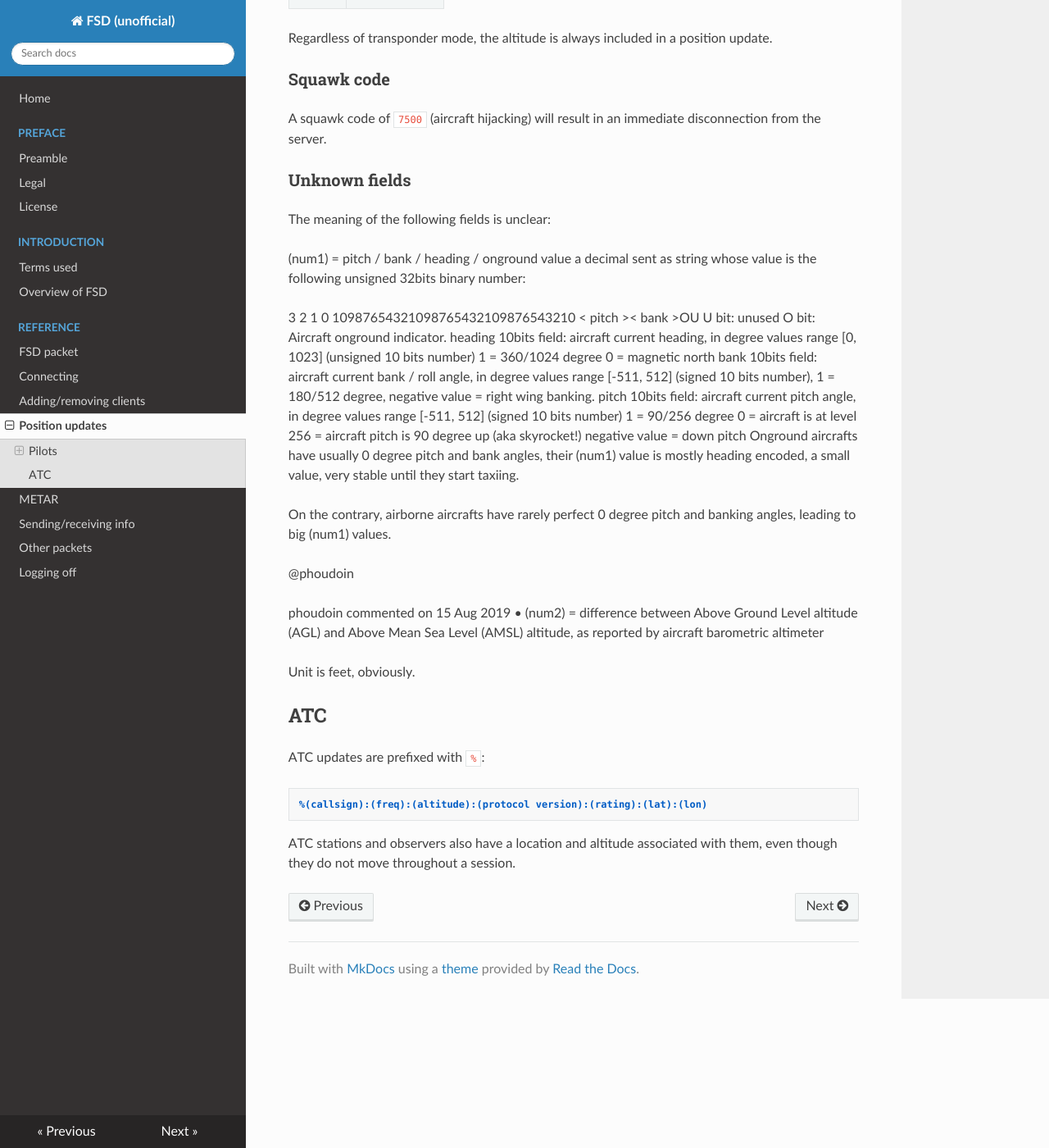
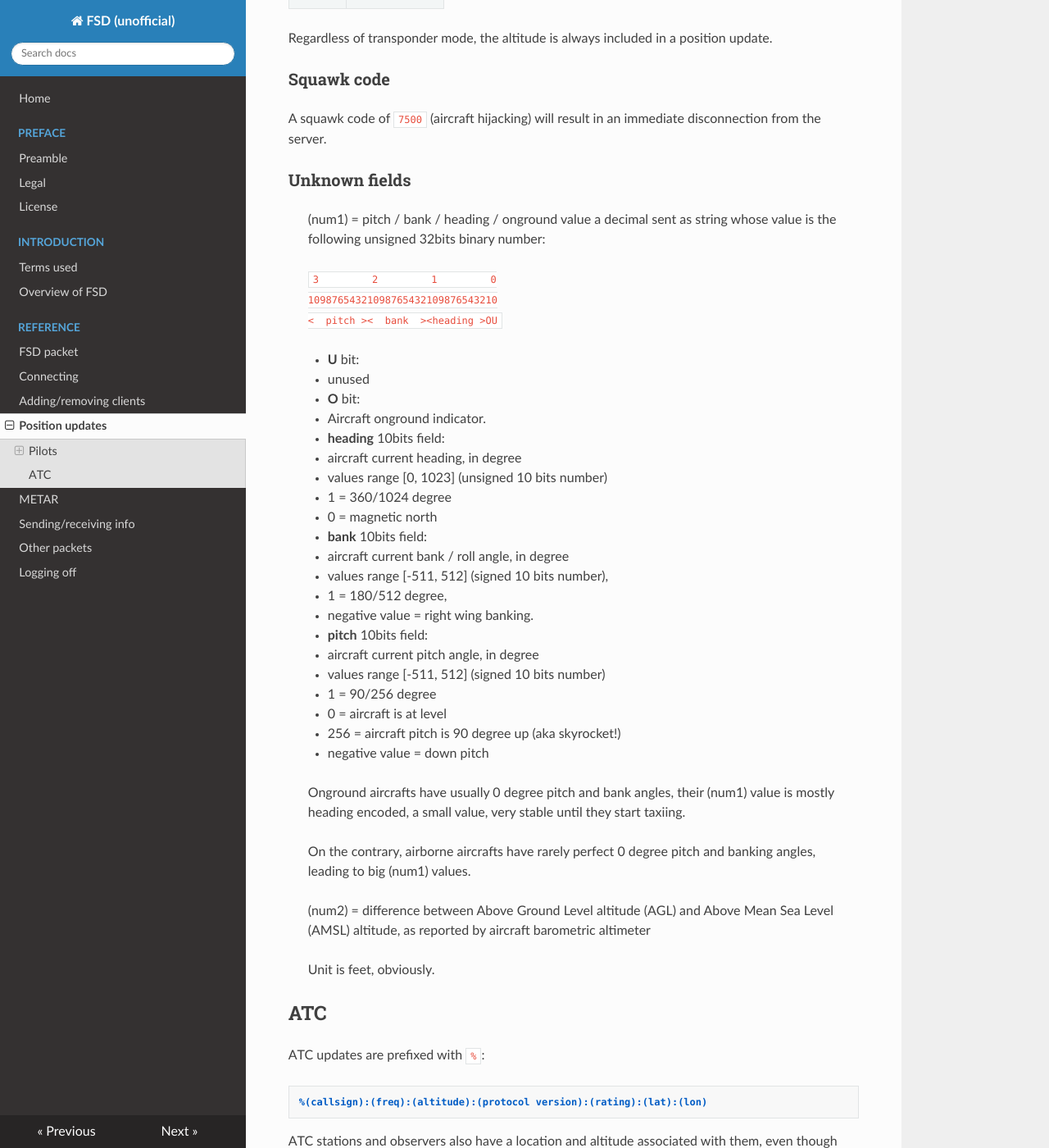
Before and after one commit to norrisng/fsd-doc, an MkDocs documentation site: the page built from docs/api/pos.md, in a window 1280 px wide and 1400 px high, scrolled down 598 px. Shown: the whole window at 82% size. Built offline with MkDocs 1.6.1, drawn with Linux system fonts in a browser that asks for light colours; nearby versions of some CDN libraries; old or Windows-style settings are respelled for this version of MkDocs.

Commit message:
Update pos.md

````diff
--- a/docs/api/pos.md
+++ b/docs/api/pos.md
@@ -30,47 +30,49 @@
 
 ### Unknown fields ###
 
-The meaning of the following fields is unclear:
+> (num1) = pitch / bank / heading / onground value
+> a decimal sent as string whose value is the following unsigned 32bits binary number:
+>
+> ```
+>  3         2         1         0
+> 10987654321098765432109876543210
+> <  pitch ><  bank  ><heading >OU
+> ```
+>
+> * **U** bit:
+>
+>   * unused
+> * **O** bit:
+>
+>   * Aircraft onground indicator.
+> * **heading** 10bits field:
+>
+>   * aircraft current heading, in degree
+>   * values range [0, 1023] (unsigned 10 bits number)
+>   * 1 = 360/1024 degree
+>   * 0 = magnetic north
+> * **bank** 10bits field:
+>
+>   * aircraft current bank / roll angle, in degree
+>   * values range [-511, 512] (signed 10 bits number),
+>   * 1 = 180/512 degree,
+>   * negative value = right wing banking.
+> * **pitch** 10bits field:
+>
+>   * aircraft current pitch angle, in degree
+>   * values range [-511, 512] (signed 10 bits number)
+>   * 1 = 90/256 degree
+>   * 0 = aircraft is at level
+>   * 256 = aircraft pitch is 90 degree up (aka skyrocket!)
+>   * negative value = down pitch
+>
+> Onground aircrafts have usually 0 degree pitch and bank angles, their (num1) value is mostly heading encoded, a small value, very stable until they start taxiing.
+>
+> On the contrary, airborne aircrafts have rarely perfect 0 degree pitch and banking angles, leading to big (num1) values.
 
-(num1) = pitch / bank / heading / onground value
-a decimal sent as string whose value is the following unsigned 32bits binary number:
-
- 3         2         1         0
-10987654321098765432109876543210
-<  pitch ><  bank  ><heading >OU
-U bit:
-unused
-O bit:
-Aircraft onground indicator.
-heading 10bits field:
-aircraft current heading, in degree
-values range [0, 1023] (unsigned 10 bits number)
-1 = 360/1024 degree
-0 = magnetic north
-bank 10bits field:
-aircraft current bank / roll angle, in degree
-values range [-511, 512] (signed 10 bits number),
-1 = 180/512 degree,
-negative value = right wing banking.
-pitch 10bits field:
-aircraft current pitch angle, in degree
-values range [-511, 512] (signed 10 bits number)
-1 = 90/256 degree
-0 = aircraft is at level
-256 = aircraft pitch is 90 degree up (aka skyrocket!)
-negative value = down pitch
-Onground aircrafts have usually 0 degree pitch and bank angles, their (num1) value is mostly heading encoded, a small value, very stable until they start taxiing.
-
-On the contrary, airborne aircrafts have rarely perfect 0 degree pitch and banking angles, leading to big (num1) values.
-
-@phoudoin
-
-phoudoin commented on 15 Aug 2019 •
-(num2) = difference between Above Ground Level altitude (AGL) and Above Mean Sea Level (AMSL) altitude, as reported by aircraft barometric altimeter
-
-Unit is feet, obviously.
-
-
+> (num2) = difference between Above Ground Level altitude (AGL) and Above Mean Sea Level (AMSL) altitude, as reported by aircraft barometric altimeter
+>
+> Unit is feet, obviously.
 
 ## ATC ##
 
````
